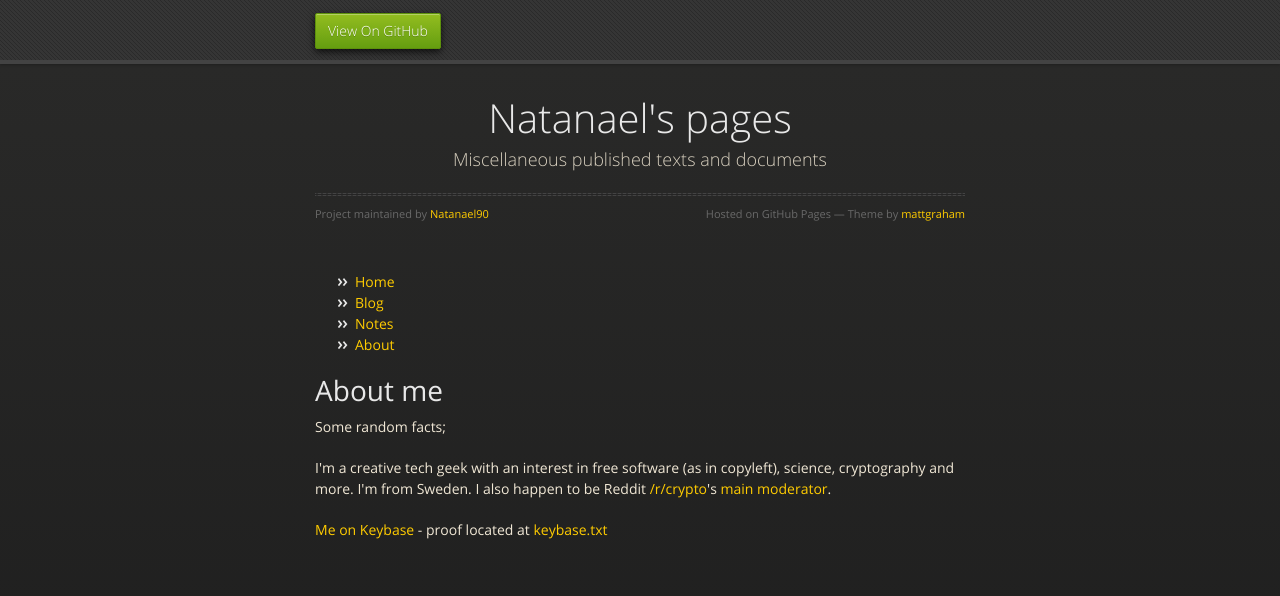
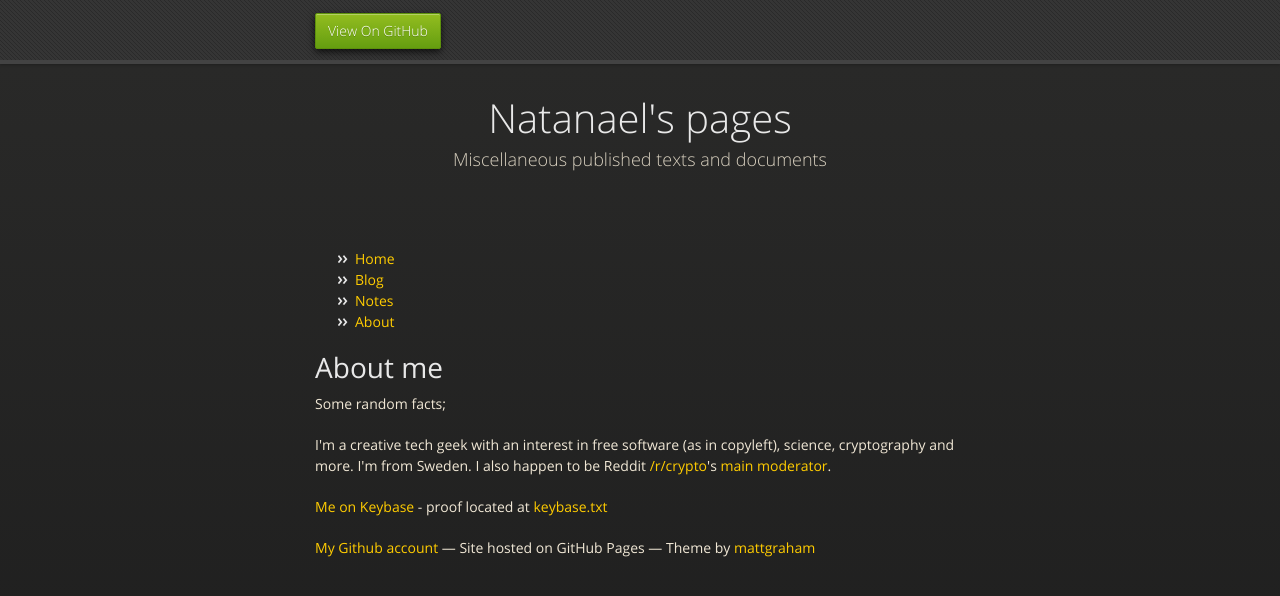
Before and after one commit to Natanael90/natanael90.github.io, a Jekyll site: the page built from about/index.html, in a window 1280 px wide. Shown: the top 596 px of the page. Built offline with Jekyll 4.4.1, drawn with Linux system fonts in a browser that asks for light colours; nearby versions of some CDN libraries.

Commit message:
Mr Hyde was here …

```diff
--- a/_layouts/default.html
+++ b/_layouts/default.html
@@ -29,9 +29,6 @@
         <div id="title">
           <h1>Natanael&#39;s pages</h1>
           <p>Miscellaneous published texts and documents</p>
-          <hr>
-          <span class="credits left">Project maintained by <a href="https://github.com/Natanael90">Natanael90</a></span>
-          <span class="credits right">Hosted on GitHub Pages &mdash; Theme by <a href="https://twitter.com/michigangraham">mattgraham</a></span>
         </div>
 
 <div class="container">
@@ -44,7 +41,6 @@
 </div>
 <div class="container"> {{ content }} </div>
 <!-- /.container -->
-
       </section>
     </div>
     <!--[if !IE]><script>fixScale(document);</script><![endif]-->
--- a/about/index.html
+++ b/about/index.html
@@ -10,3 +10,7 @@ permalink: "/about/"
 <p>I'm a creative tech geek with an interest in free software (as in copyleft), science, cryptography and more. I'm from Sweden. I also happen to be Reddit <a href="https://reddit.com/r/crypto">/r/crypto</a>'s <a href="https://reddit.com/u/Natanael_L">main moderator</a>.</p>
 
 <p><a href="https://keybase.io/Natanael">Me on Keybase</a> - proof located at <a href="/keybase.txt">keybase.txt</a></p>
+
+<p><a href="https://github.com/Natanael90">My Github account</a>
+&mdash; Site hosted on GitHub Pages
+&mdash; Theme by <a href="https://twitter.com/michigangraham">mattgraham</a></p>
```
